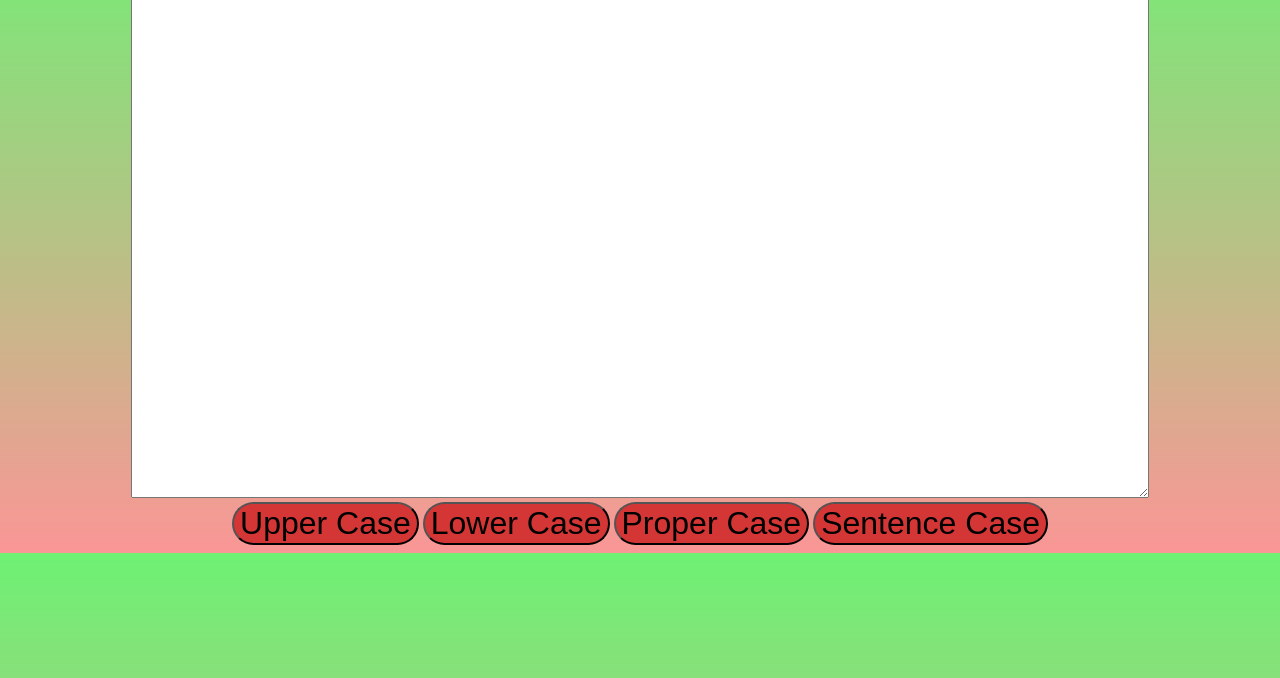
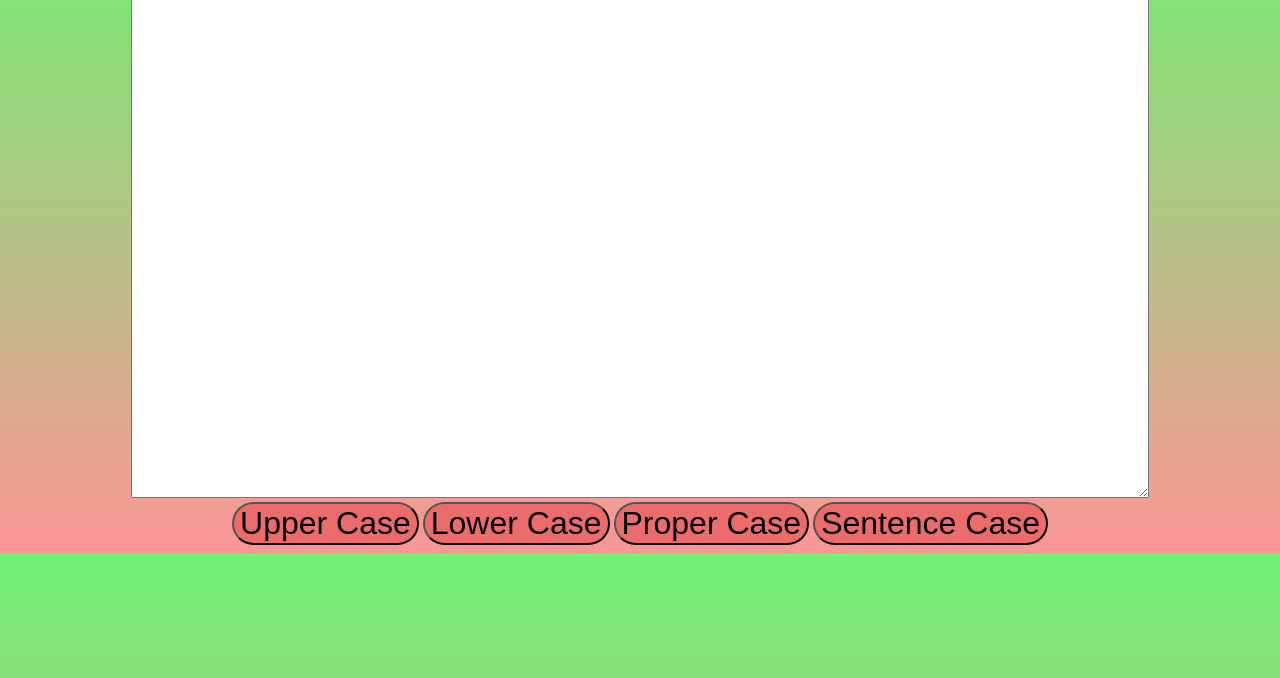
Before and after one commit to Emran-Ali/Case-Converter, a plain HTML site: page index.html in a window 1280 px wide. Shown: the part 102-780 px from the top of the page. Drawn offline with Linux system fonts and the light colour scheme.

Commit message:
some change

```diff
--- a/style.css
+++ b/style.css
@@ -11,25 +11,25 @@ body{
 }
 
 #lower-case{
-    background-color: #d43535;
+    background-color: #ec6c6c;
     border-radius: 1.5rem;
     font-size: 2rem;
 }
 
 #upper-case{
-    background-color: #d43535;
+    background-color: #ec6c6c;
     border-radius: 1.5rem;
     font-size: 2rem;
 }
 
 #proper-case{
-   background-color: #d43535;
+   background-color: #ec6c6c;
     border-radius: 1.5rem;
     font-size: 2rem;
 }
 
 #sentence-case{
-    background-color: #d43535;
+    background-color: #ec6c6c;
     border-radius: 1.5rem;
     font-size: 2rem;
 }
```
Also changed, not shown: index.html (line endings or trailing spaces).
